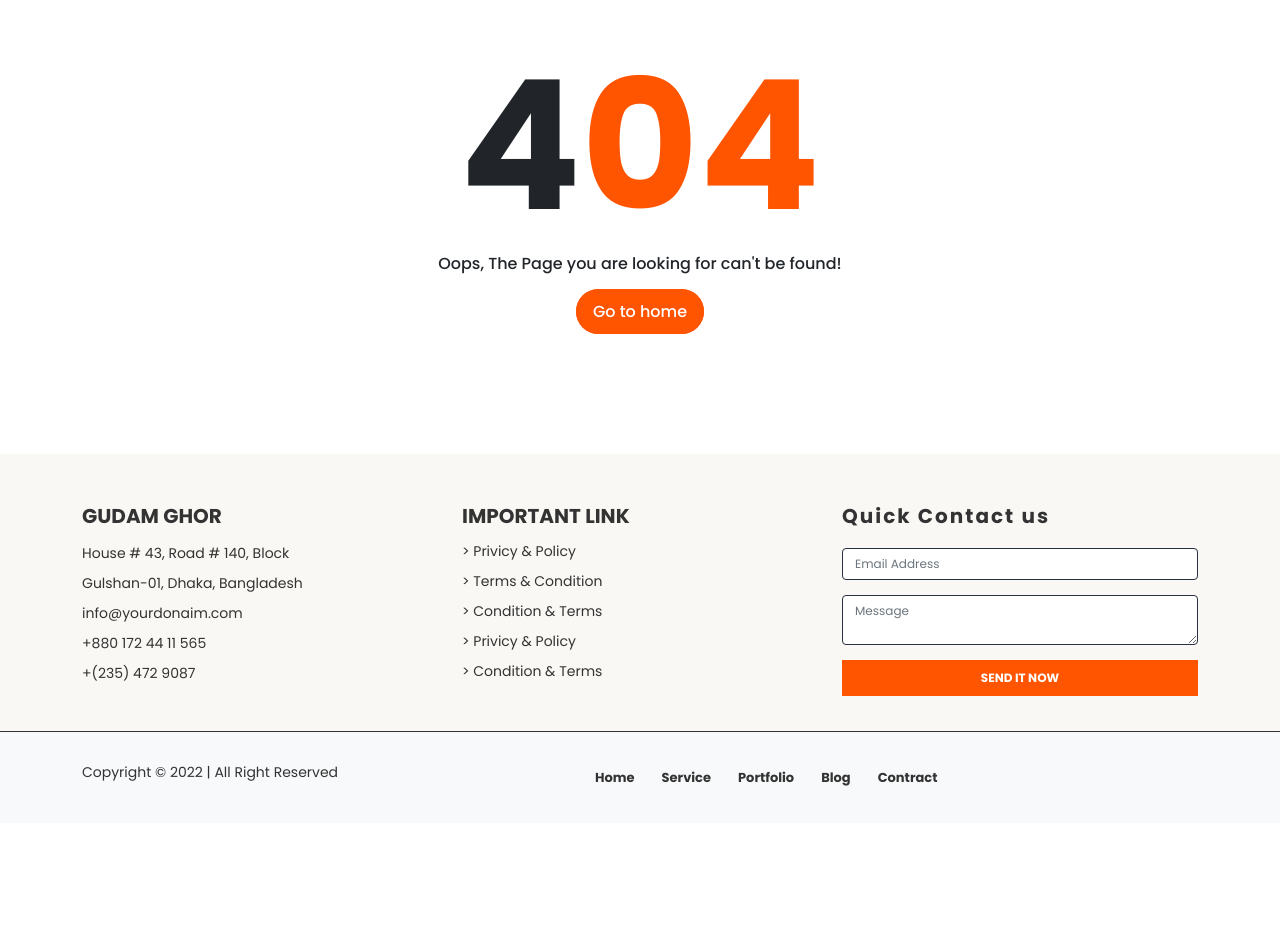
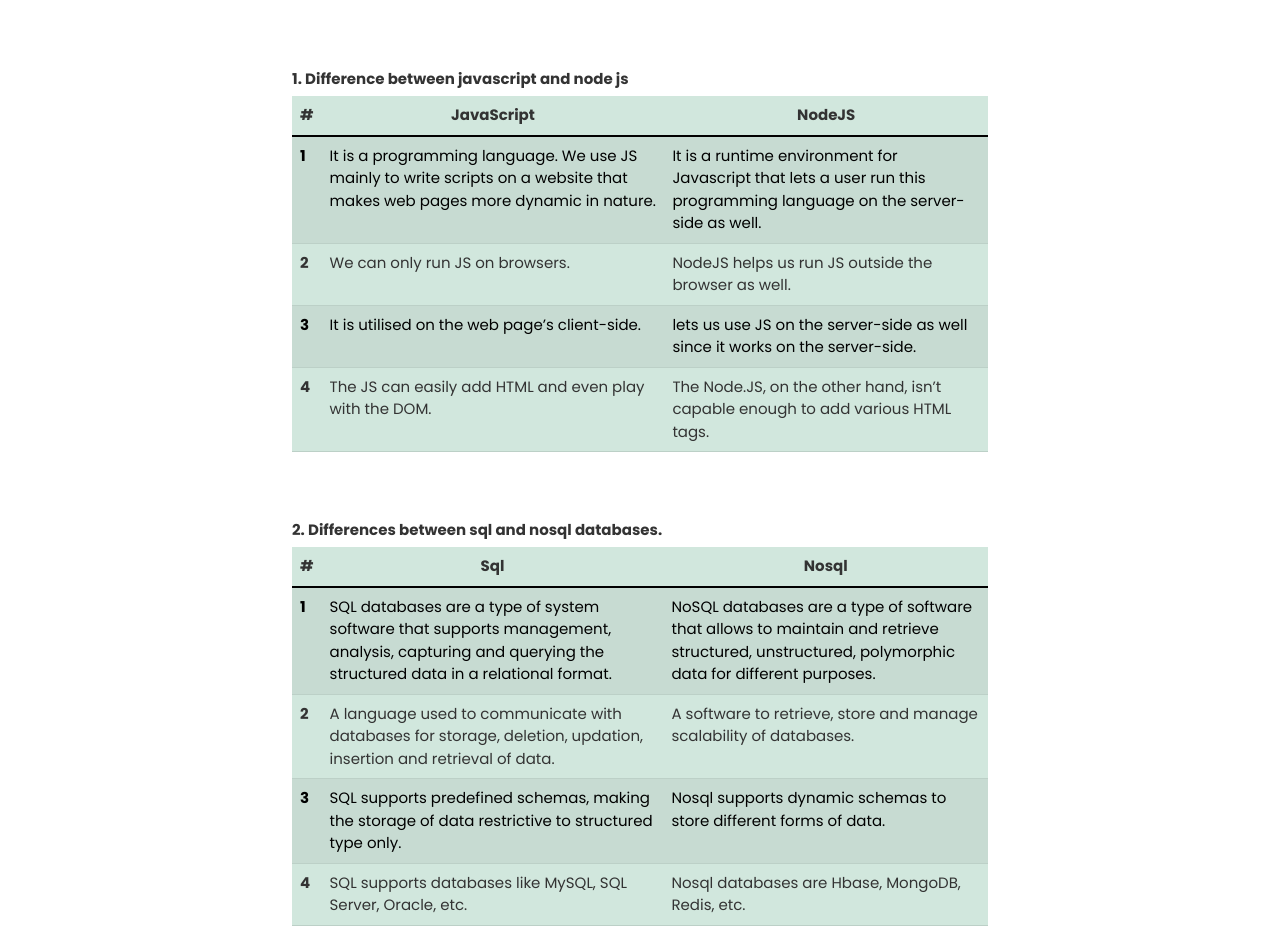
Before and after one commit to asadjulhas/gudam-ghor-warehouse-management-client-side, a React (Create React App) app: page /blogs in a window 1280 px wide. Shown: the part 80-1032 px from the top of the page. Before the commit the page ends 903 px from the top, so only its background shows below. Built offline with nearby package versions, Linux system fonts and the light colour scheme; no server answers.

Commit message:
Create blog page and added questions answer

```diff
--- a/src/App.js
+++ b/src/App.js
@@ -14,6 +14,7 @@ import 'react-toastify/dist/ReactToastify.css';
 import NotFound from "./Components/Pages/NotFound/NotFound";
 import ManageInventories from "./Components/Pages/ManageInventories/ManageInventories";
 import MyItems from "./Components/Pages/MyItems/MyItems";
+import Blogs from "./Components/Pages/Blogs/Blogs";
 
 function App() {
   return (
@@ -30,6 +31,7 @@ function App() {
           }
         />
         <Route path="/products" element={<Products/>} />
+        <Route path="/blogs" element={<Blogs/>} />
         <Route path="/register" element={<Register />} />
         <Route path="/login" element={<Login />} />
         <Route path="/manage-inventories" element={
--- /dev/null
+++ b/src/Components/Pages/Blogs/Blogs.css
@@ -0,0 +1,24 @@
+.blogs_page {
+  margin-top: 80px;
+}
+.single_Blog {
+  color: #333;
+  padding: 14px 20px;
+  text-align: left;
+  border-radius: 5px;
+  margin-bottom: 25px;
+}
+.single_Blog h2 {
+  font-size: 15px;
+  font-weight: 700;
+}
+.single_Blog p {
+  font-size: 15px;
+}
+.table_content {
+  font-size: 15px;
+  color: #333;
+}
+.table-bordered > :not(caption) > * {
+	border-width: 2px 0 !important;
+}
--- /dev/null
+++ b/src/Components/Pages/Blogs/Blogs.js
@@ -0,0 +1,119 @@
+import React from 'react';
+import PageTitle from '../../../Hooks/PageTitle';
+import './Blogs.css'
+
+const Blogs = () => {
+  return (
+    <div className='blogs_page'>
+      <PageTitle title='Blogs'/>
+     <div className="container">
+       <div className="row">
+         <div className="col-md-8 offset-md-2">
+
+         <article className='single_Blog'>
+       <h2>1. Difference between javascript and node js</h2>
+       <div className="table-responsive">
+       <table className="table table-success table-striped">
+  <thead>
+    <tr className='text-center table_content'>
+      <th scope="col">#</th>
+      <th scope="col">JavaScript</th>
+      <th scope="col">NodeJS</th>
+    </tr>
+  </thead>
+  <tbody>
+    <tr>
+      <th scope="row" className='table_content'>1</th>
+      <td className='table_content'>It is a programming language. We use JS mainly to write scripts on a website that makes web pages more dynamic in nature.</td>
+      <td className='table_content'>It is a runtime environment for Javascript that lets a user run this programming language on the server-side as well.</td>
+    </tr>
+
+    <tr>
+      <th scope="row" className='table_content'>2</th>
+      <td className='table_content'>We can only run JS on browsers.</td>
+      <td className='table_content'>NodeJS helps us run JS outside the browser as well.</td>
+    </tr>
+
+    <tr>
+      <th scope="row" className='table_content'>3</th>
+      <td className='table_content'>It is utilised on the web page’s client-side.</td>
+      <td className='table_content'>lets us use JS on the server-side as well since it works on the server-side.</td>
+    </tr>
+
+    <tr>
+      <th scope="row" className='table_content'>4</th>
+      <td className='table_content'>The JS can easily add HTML and even play with the DOM.</td>
+      <td className='table_content'>The Node.JS, on the other hand, isn’t capable enough to add various HTML tags.</td>
+    </tr>
+
+  </tbody>
+</table>
+       </div>
+      </article>
+
+         <article className='single_Blog'>
+       <h2>2. Differences between sql and nosql databases.</h2>
+       <div className="table-responsive">
+       <table className="table table-success table-striped">
+  <thead>
+    <tr className='text-center table_content'>
+      <th scope="col">#</th>
+      <th scope="col">Sql</th>
+      <th scope="col">Nosql</th>
+    </tr>
+  </thead>
+  <tbody>
+    <tr>
+      <th scope="row" className='table_content'>1</th>
+      <td className='table_content'>SQL databases are a type of system software that supports management, analysis, capturing and querying the structured data in a relational format.</td>
+      <td className='table_content'>NoSQL databases are a type of software that allows to maintain and retrieve structured, unstructured, polymorphic data for different purposes.</td>
+    </tr>
+
+    <tr>
+      <th scope="row" className='table_content'>2</th>
+      <td className='table_content'>A language used to communicate with databases for storage, deletion, updation, insertion and retrieval of data.</td>
+      <td className='table_content'>A software to retrieve, store and manage scalability of databases.</td>
+    </tr>
+
+    <tr>
+      <th scope="row" className='table_content'>3</th>
+      <td className='table_content'>SQL supports predefined schemas, making the storage of data restrictive to structured type only.</td>
+      <td className='table_content'>Nosql supports dynamic schemas to store different forms of data.</td>
+    </tr>
+
+    <tr>
+      <th scope="row" className='table_content'>4</th>
+      <td className='table_content'>SQL supports databases like MySQL, SQL Server, Oracle, etc.</td>
+      <td className='table_content'>Nosql databases are Hbase, MongoDB, Redis, etc.</td>
+    </tr>
+
+  </tbody>
+</table>
+       </div>
+      </article>
+
+         <article className='single_Blog'>
+       <h2>3. What is the purpose of jwt and how does it work</h2>
+       <p>
+       JWT is Web Token, is an open standard used to share security information between two parties — a client and a server. Each JWT contains encoded JSON objects, including a set of claims. JWTs are signed using a cryptographic algorithm to ensure that the claims cannot be altered after the token is issued.
+       </p>
+       <p>
+       <b>How it works?</b><br/>
+
+Basically the identity provider(IdP) generates a JWT certifying user identity and Resource server decodes and verifies the authenticity of the token using secret salt / public key. <br /><br />
+
+    1. User sign-in using username and password or google/facebook. <br/>
+    2. Authentication server verifies the credentials and issues a jwt signed using either a secret salt or a private key. <br/>
+    3. User’s Client uses the JWT to access protected resources by passing the JWT in HTTP Authorization header. <br/>
+    4. Resource server then verifies the authenticity of the token using the secret salt/ public key.
+
+       </p>
+      </article>
+         </div>
+       </div>
+     </div>
+    </div>
+  );
+};
+
+export default Blogs;
--- a/src/Components/Shared/Header/Header.js
+++ b/src/Components/Shared/Header/Header.js
@@ -24,6 +24,7 @@ const Header = () => {
         <CustomLink to='/products'>Products</CustomLink>
         { user?.uid ? <CustomLink to='/manage-inventories'>Manage Items</CustomLink> : '' }
         { user?.uid ? <CustomLink to='/my-items'>My items</CustomLink> : '' }
+        <CustomLink to='/blogs'>Blogs</CustomLink>
         { user?.uid ? '' : <CustomLink to='/login'>Login</CustomLink>}
         { user?.uid ? <Link onClick={logOut}  to=''>Logout</Link> : <CustomLink to='/register'>Register</CustomLink>}
         {user?.photoURL ? <img className='user_avatar' src={user?.photoURL} title={user?.displayName} alt={user?.displayName} /> : user?.displayName || user?.email}
```
